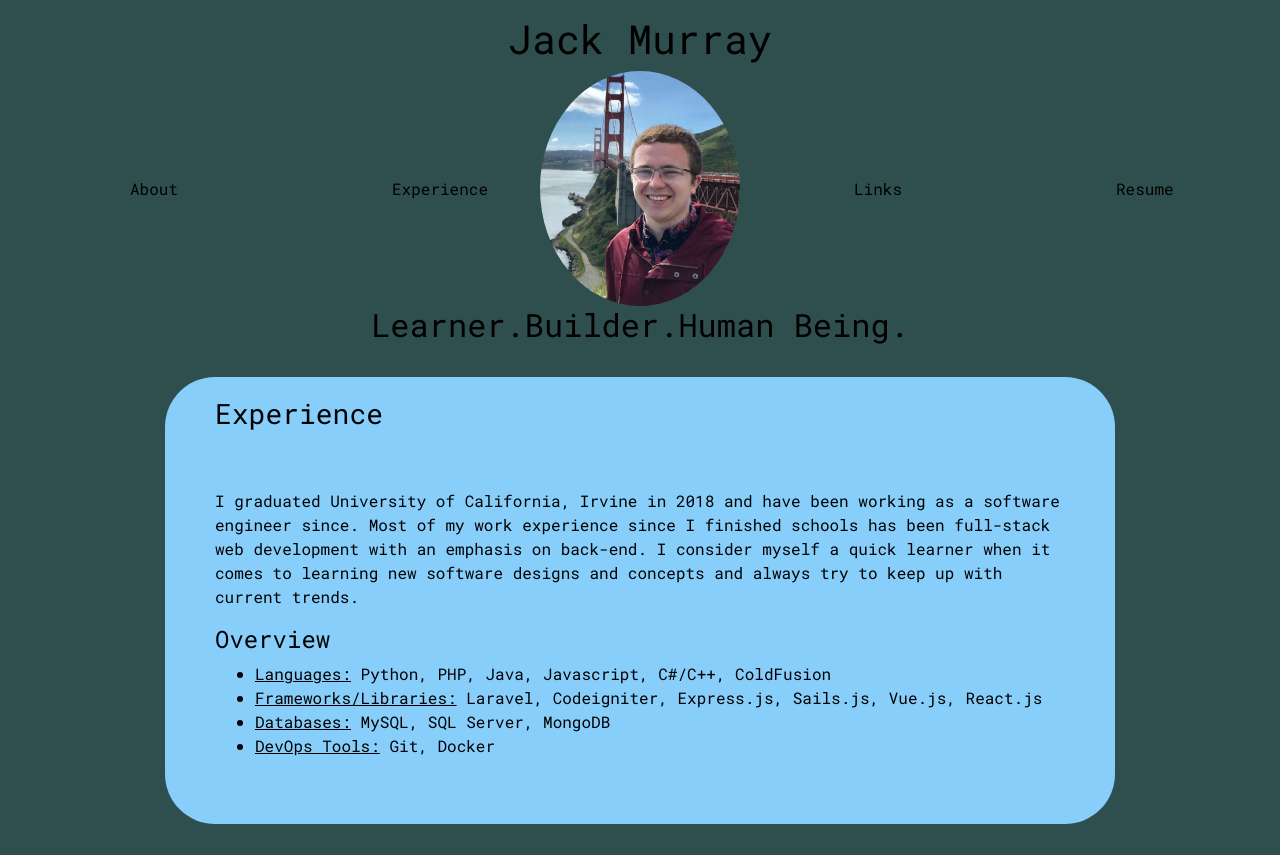
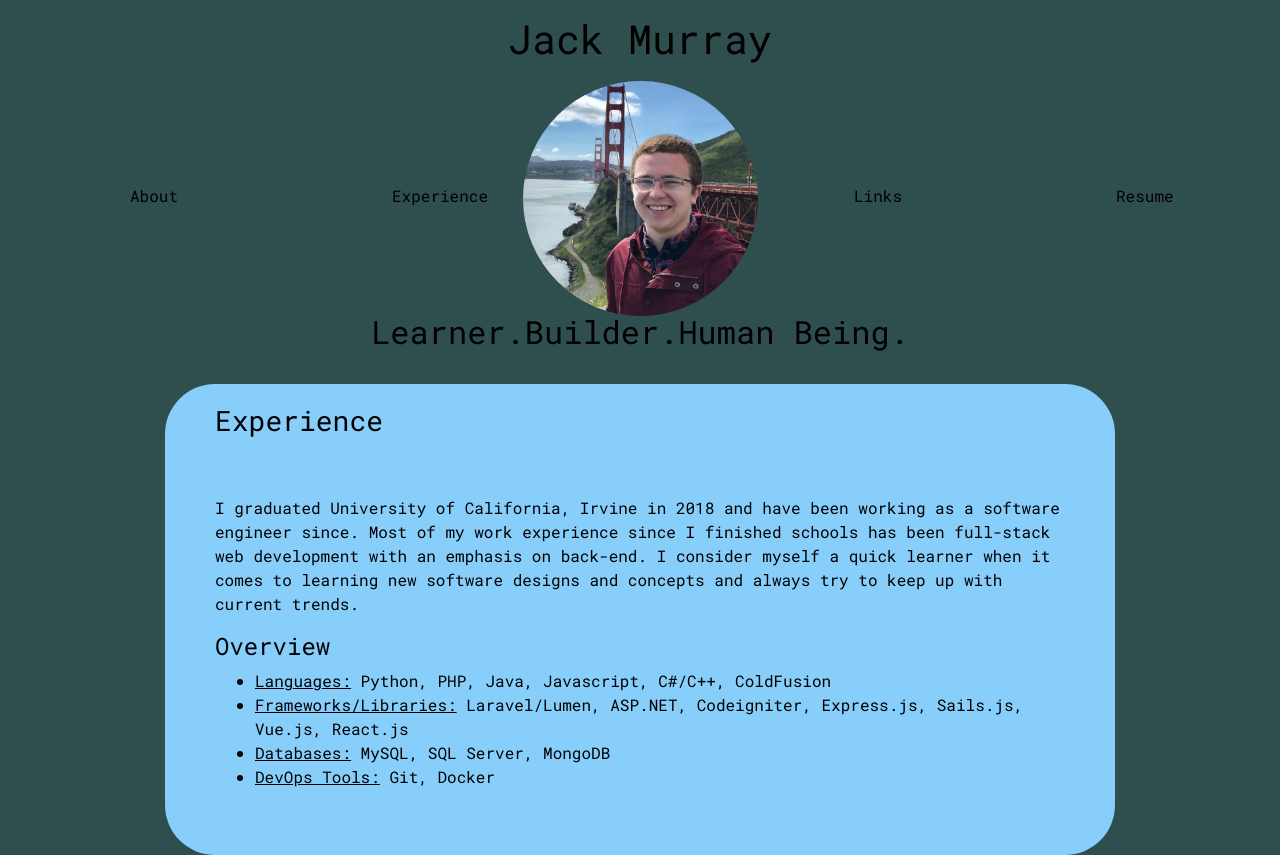
Before and after one commit to jackmurray45/personal-site-v2, a React (Create React App) app: page /experience in a window 1280 px wide. Before the commit the page ends 824 px from the top, so only its background shows below. Built offline with nearby package versions, Linux system fonts and the light colour scheme; a web font is replaced by a local one.

Commit message:
css/experience/resume updates

```diff
--- a/src/App.js
+++ b/src/App.js
@@ -18,6 +18,7 @@ const Styles = Styled.div`
     margin-left: auto;
     margin-right: auto;
     margin-top: 25px;
+    margin-bottom:30px;
 
   }
   .content-fill{
--- a/src/components/Header.js
+++ b/src/components/Header.js
@@ -7,8 +7,7 @@ import {useSpring, animated} from 'react-spring'
 
 
 const Styles = Styled.div`
-text-align:center;
-background-color:white;
+  text-align:center;
 
 `;
 
--- a/src/components/MainNavbar.js
+++ b/src/components/MainNavbar.js
@@ -15,6 +15,12 @@ const Styles = Styled.div`
   Position: relative;
   Top: 50%;
   Transform: translateY(-50%);
+  margin-top:15px;
+  background-color:transparent;
+
+  padding-top:0px !important;
+  padding-bottom:0px !important;
+
  }
  .first{
    width:50%;
--- a/src/components/TransitionPhotos.js
+++ b/src/components/TransitionPhotos.js
@@ -9,13 +9,14 @@ const Styles = Styled.div`
   right: 0;
   margin-left: auto;
   margin-right: auto;
-  width: 200px;
+  width: 235px;
   height: 235px;
   background-size: cover;
   background-position: center;
   will-change: opacity;
   border-radius: 50%;
-  z-index:1000 !important;
+  z-index:1 !important;
+  margin-top:10px;
 }
 
 `;
--- a/src/pages/Experience.js
+++ b/src/pages/Experience.js
@@ -20,7 +20,7 @@ function Experience() {
           <h4>Overview</h4>
           <ul>
             <li><u>Languages:</u> Python, PHP, Java, Javascript, C#/C++, ColdFusion</li>
-            <li><u>Frameworks/Libraries:</u> Laravel, Codeigniter, Express.js, Sails.js, Vue.js, React.js </li>
+            <li><u>Frameworks/Libraries:</u> Laravel/Lumen, ASP.NET, Codeigniter, Express.js, Sails.js, Vue.js, React.js </li>
             <li><u>Databases:</u> MySQL, SQL Server, MongoDB</li>
             <li><u>DevOps Tools:</u> Git, Docker</li>
           </ul>
```
Also changed, not shown: 2 other files (tests, documents, lock files or other folders).
